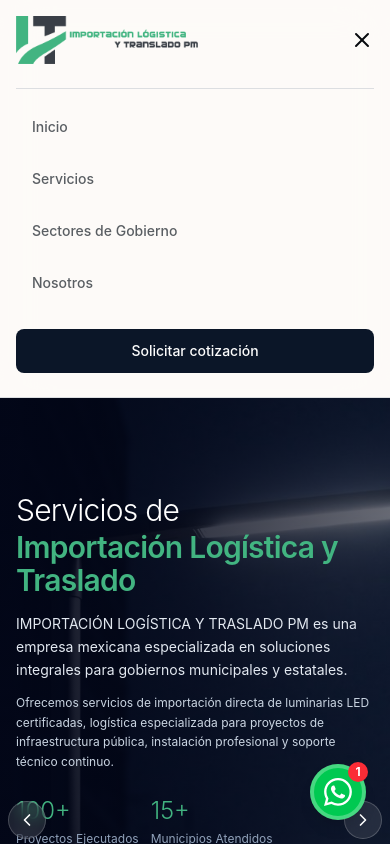
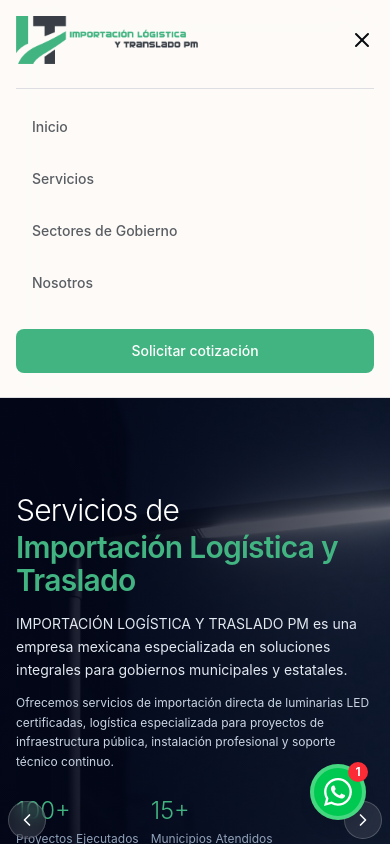
Before and after one commit to Gonzalez-Ricardo/ILT, a Next.js app: page / in a window 390 px wide. Both pictures are taken after a click on the button 362 px from the left and 40 px from the top of the page. Shown: the top 844 px of the page. Built offline with nearby package versions, Linux system fonts and the light colour scheme.

Commit message:
Actualizacion4

```diff
--- a/src/app/components/header.tsx
+++ b/src/app/components/header.tsx
@@ -81,7 +81,7 @@
                 onContactClick()
                 setMobileMenuOpen(false)
               }}
-              className="w-full px-4 py-3 bg-primary text-primary-foreground rounded-lg font-medium text-sm mt-4"
+              className="w-full px-4 py-3 bg-[#42b481] text-white rounded-lg font-medium text-sm mt-4"
             >
               Solicitar cotización
             </button>
```
